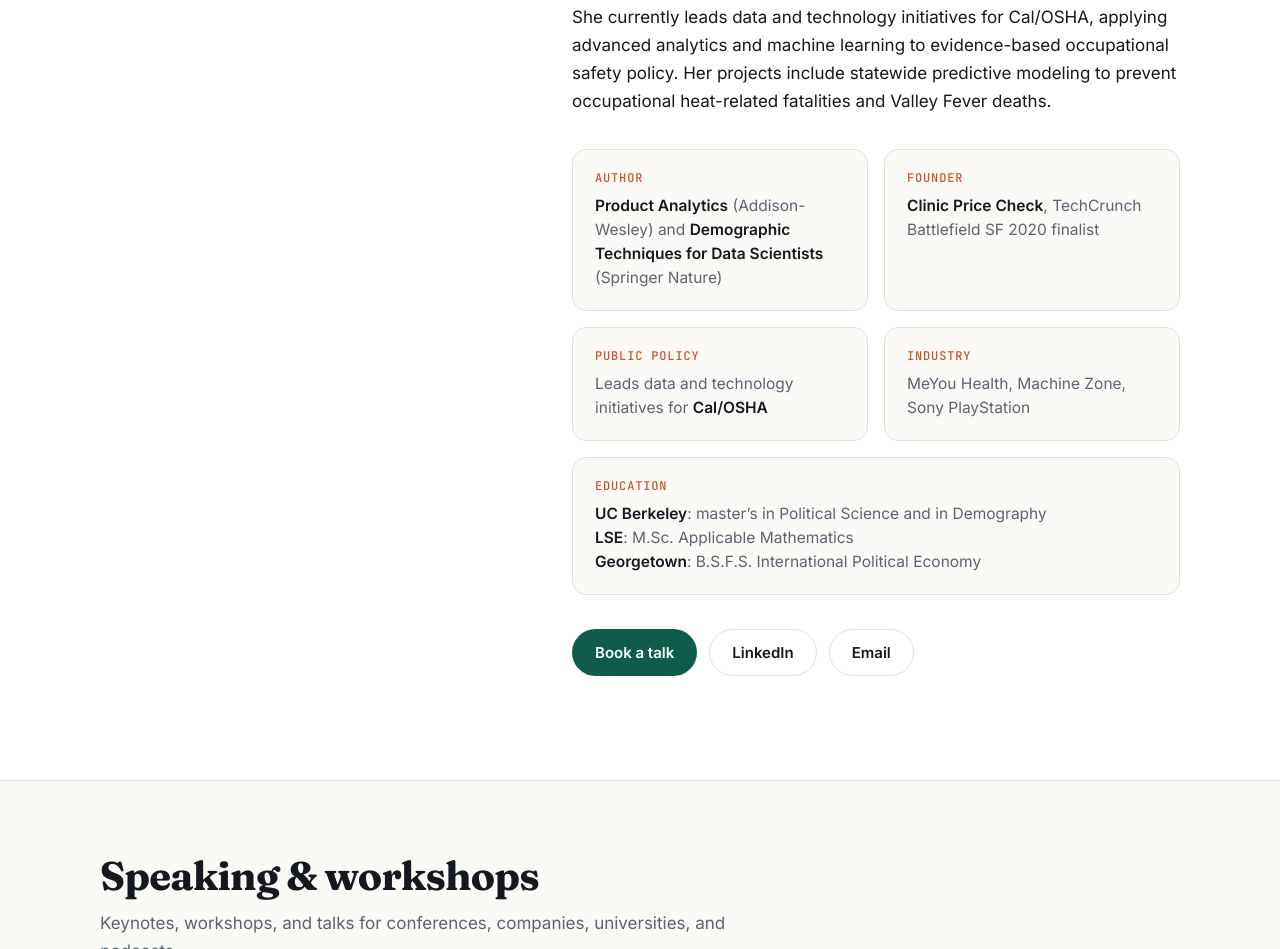
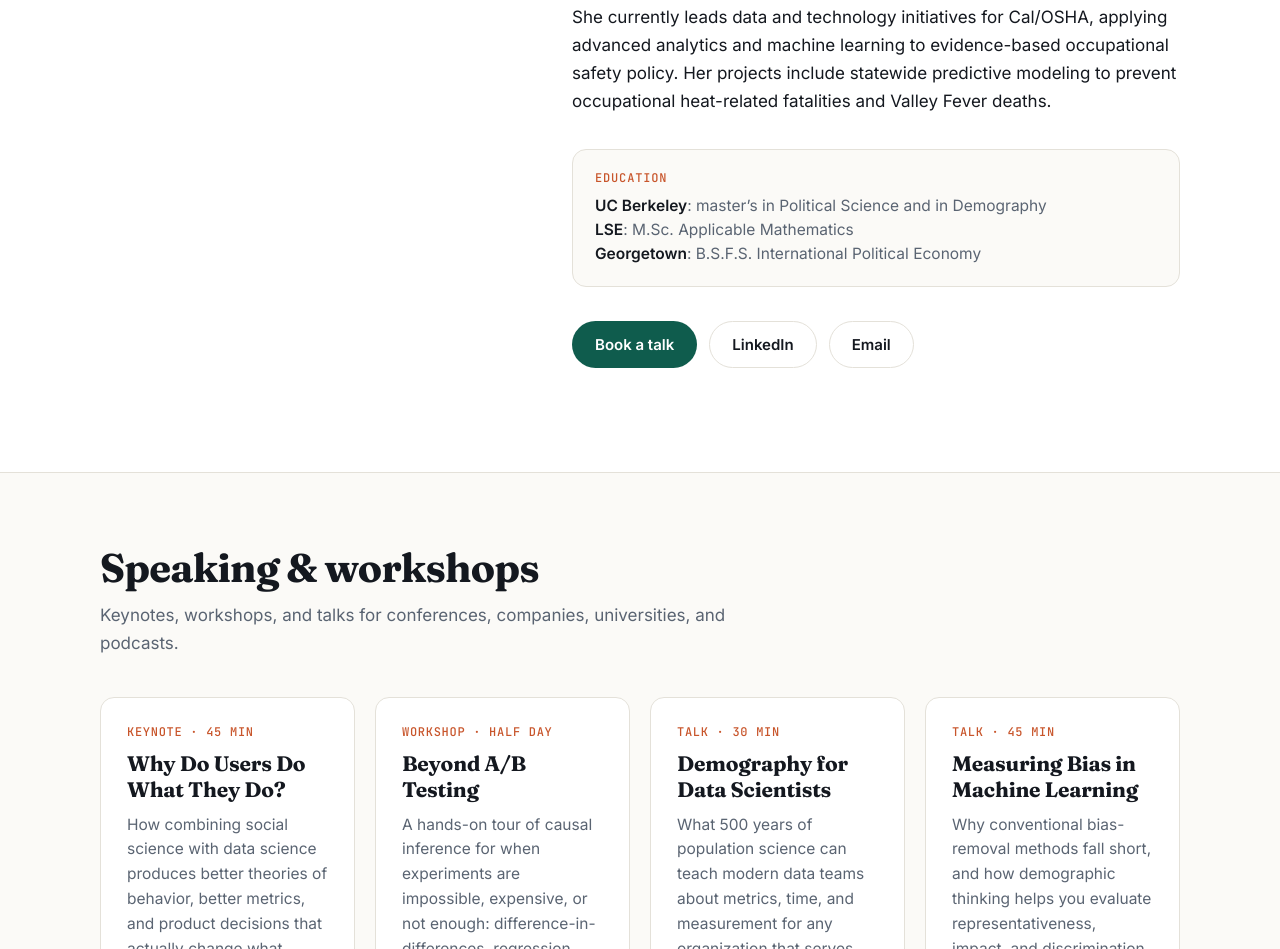
Before and after one commit to jr177/BookWebsiteMarketing, a plain HTML site: page index.html in a window 1280 px wide. Shown: the part 4661-5610 px from the top of the page. Drawn offline with Linux system fonts and the light colour scheme.

Commit message:
Update index.html

```diff
--- a/index.html
+++ b/index.html
@@ -479,10 +479,6 @@
           </p>
 
           <div class="highlights">
-            <div class="hl"><h3>Author</h3><p><strong>Product Analytics</strong> (Addison-Wesley) and <strong>Demographic Techniques for Data Scientists</strong> (Springer Nature)</p></div>
-            <div class="hl"><h3>Founder</h3><p><strong>Clinic Price Check</strong>, TechCrunch Battlefield SF 2020 finalist</p></div>
-            <div class="hl"><h3>Public policy</h3><p>Leads data and technology initiatives for <strong>Cal/OSHA</strong></p></div>
-            <div class="hl"><h3>Industry</h3><p>MeYou Health, Machine Zone, Sony PlayStation</p></div>
             <div class="hl wide"><h3>Education</h3><p><strong>UC Berkeley</strong>: master&rsquo;s in Political Science and in Demography<br><strong>LSE</strong>: M.Sc. Applicable Mathematics<br><strong>Georgetown</strong>: B.S.F.S. International Political Economy</p></div>
           </div>
 
```
